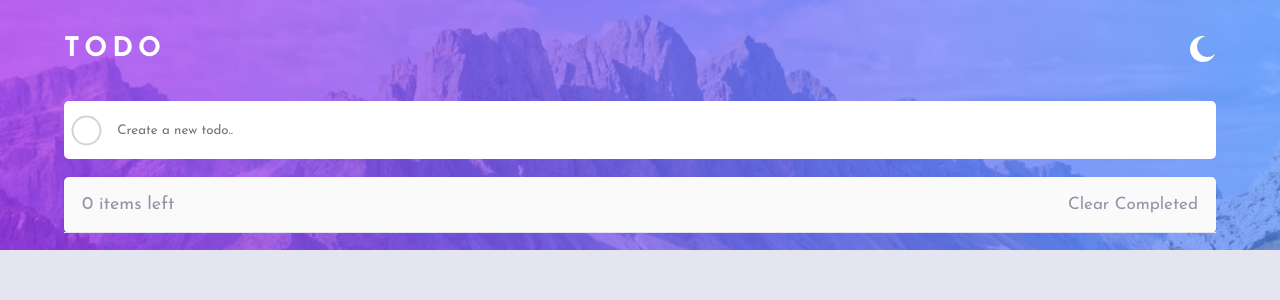
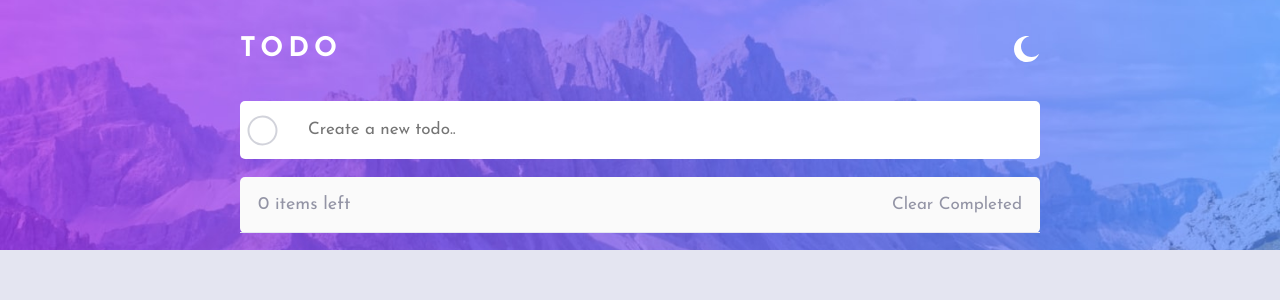
Before and after one commit to neshanth/todo-list-fm, a React (Create React App) app: page / in a window 1280 px wide. Shown: the top 300 px of the page. Built offline with nearby package versions, Linux system fonts and the light colour scheme.

Commit message:
added instruction

```diff
--- a/src/components/header/Header.jsx
+++ b/src/components/header/Header.jsx
@@ -22,17 +22,17 @@ function Header({
   return (
     <header
       className={`${
-        window.innerWidth < 780 && data.theme === "Dark"
+        data.isDesktop === false && data.theme === "Dark"
           ? "header-banner-dark-mobile"
           : "header-banner-light-mobile"
       } ${
-        window.innerWidth > 780 && data.theme === "Dark"
+        data.isDesktop && data.theme === "Dark"
           ? "header-banner-dark-desktop"
-          : "header-banner-light-desktop "
+          : "header-banner-light-desktop"
       } header-banner`}
     >
       <div className="container">
-        <div className="logo-container">
+        <div className="logo-container fix-width-container">
           <h2>TODO</h2>
           {data.theme === "Dark" ? <Sun /> : <Moon />}
         </div>
--- a/src/components/header/header.css
+++ b/src/components/header/header.css
@@ -1,5 +1,4 @@
 .header-banner {
-  background-image: url("../../images/bg-mobile-light.jpg");
   background-repeat: no-repeat;
   background-position: center;
   background-size: cover;
--- a/src/components/input/Input.jsx
+++ b/src/components/input/Input.jsx
@@ -6,7 +6,7 @@ import { AppContext } from "../../context";
 function Input({ todoInput, changeTodoInput, addTodo }) {
   const darkInput = useContext(AppContext);
   return (
-    <div className="todo-input-container">
+    <div className="todo-input-container fix-width-container">
       <label htmlFor="todo" className="todo-label">
         <input type="radio" name="todo" className="todo-radio-submit" />
         <img className="check-icon" src={check} alt="check" />
--- a/src/components/input/input.css
+++ b/src/components/input/input.css
@@ -4,11 +4,15 @@
 
 .todo-input {
   width: 100%;
-  padding: 1.7em;
+  padding: 1.2em;
   padding-left: 4em;
   border: none;
   border-radius: 5px;
   font-family: inherit;
+  font-size: 17px;
+}
+.todo-input:focus {
+  outline: none;
 }
 
 .check-icon {
--- a/src/components/todocontainer/TodoContainer.jsx
+++ b/src/components/todocontainer/TodoContainer.jsx
@@ -20,7 +20,7 @@ function TodoContainer({
   return (
     <>
       <div
-        className={`todo-container ${
+        className={`todo-container fix-width-container-todo ${
           darkTodo.theme === "Dark" ? "todo-container-dark" : ""
         } `}
       >
--- a/src/context.js
+++ b/src/context.js
@@ -9,7 +9,7 @@ const AppProvider = ({ children }) => {
 
   const checkIsDesktop = () => {
     let width = window.innerWidth;
-    if (width > 900) {
+    if (width > 780) {
       setIsDesktop(true);
     } else {
       setIsDesktop(false);
--- a/src/index.css
+++ b/src/index.css
@@ -29,3 +29,12 @@ a {
     display: none;
   }
 }
+.fix-width-container {
+  max-width: 800px;
+  margin: 0 auto;
+}
+
+.fix-width-container-todo {
+  max-width: 800px;
+  margin: 1em auto !important;
+}
```
